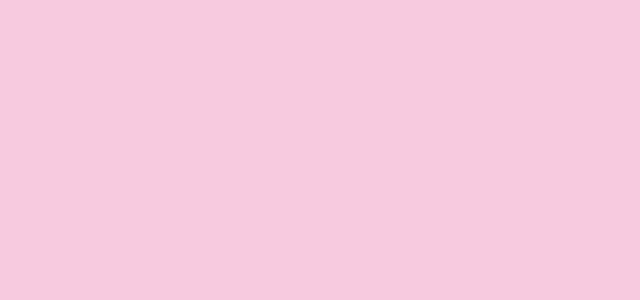
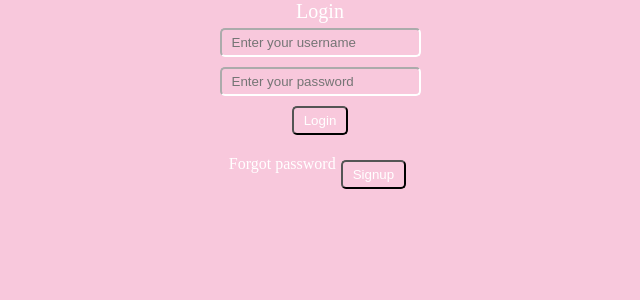
Before and after one commit to JaeBrian/divvy, a React app: page / in a window 1280 px wide. Before the commit this address had no page. Shown: the top 300 px of the page, without its empty margins (320-960 px from the left). Built offline with nearby package versions, Linux system fonts and the light colour scheme.

Commit message:
login page almost complete with styling

```diff
--- a/src/client/App.jsx
+++ b/src/client/App.jsx
@@ -1,5 +1,6 @@
 import React from 'react';
 import { BrowserRouter as Router, Route, Routes } from 'react-router-dom';
+import Login from './components/Login';
 import SubDash from './components/SubDash';
 import CustomPlan from './components/CustomPlan';
 import AddSub from './components/AddSub';
@@ -7,6 +8,7 @@ const App = () => {
   return (
     <Router>
       <Routes>
+        <Route path="/" element={<Login />} />
         <Route path="/subdash" element={<SubDash />} />
         <Route path="/customplan" element={<CustomPlan />} />
         <Route path="/addsub" element={<AddSub />} />
--- a/src/client/components/Login.jsx
+++ b/src/client/components/Login.jsx
@@ -1,5 +1,76 @@
+import React, { useState } from 'react';
+import { useNavigate } from 'react-router-dom';
+import '../styles/Login.scss';
+
 const Login = () => {
-  // Login page
+  const [username, setUsername] = useState('');
+  const [password, setPassword] = useState('');
+  const [usernameError, setUsernameError] = useState('');
+  const [passwordError, setPasswordError] = useState('');
+
+  const navigate = useNavigate();
+
+  const onLoginClick = () => {
+    setUsernameError('');
+    setPasswordError('');
+
+    if ('' === username) {
+      setUsernameError('Please enter a valid username');
+      return;
+    }
+
+    if ('' === password) {
+      setPasswordError('Please enter a valid password');
+      return;
+    }
+  };
+
+  const onSignupClick = () => {
+    // take user to Signup.jsx
+  }
+
+  return (
+    <div className='mainContainer'>
+      <div className='titleContainer'>
+        Login
+      </div>
+      <div className='inputContainer'>
+        <input
+          value={username}
+          placeholder='Enter your username'
+          onChange={e => setUsername(e.target.value)}
+          className='inputBox'
+        />
+        <label className='errorLabel'>{usernameError}</label>
+      </div>
+      <div className='inputContainer'>
+        <input
+          value={password}
+          placeholder='Enter your password'
+          onChange={e => setPassword(e.target.value)}
+          className='inputBox'
+        />
+        <label className='errorLabel'>{passwordError}</label>
+      </div>
+      <div className='inputContainer'>
+        <input
+          className='inputButton'
+          type='button'
+          onClick={onLoginClick}
+          value='Login'
+        />
+      </div>
+      <div className='footerContainer'>
+        Forgot password
+        <input
+          className='inputButton'
+          type='button'
+          onClick={onSignupClick}
+          value='Signup'
+        />
+      </div>
+    </div>
+  );
 };
 
 export default Login;
--- /dev/null
+++ b/src/client/styles/Login.scss
@@ -0,0 +1,33 @@
+.mainContainer {
+  display: flex;
+  flex-direction: column;
+  align-items: center;
+  justify-content: center;
+}
+
+.titleContainer {
+  font-size: 20px;
+}
+
+.inputContainer {
+  display: flex;
+  flex-direction: column;
+}
+
+.inputBox {
+  padding: 5px 10px;
+  margin: 5px;
+  border-radius: 5px;
+  border-color: white;
+}
+
+.inputButton {
+  padding: 5px 10px;
+  border-radius: 5px;
+  margin: 5px;
+}
+
+.footerContainer {
+  display: flex;
+  margin-top: 15px;
+}
```
Also changed, not shown: 1 other file (tests, documents, lock files or other folders).
